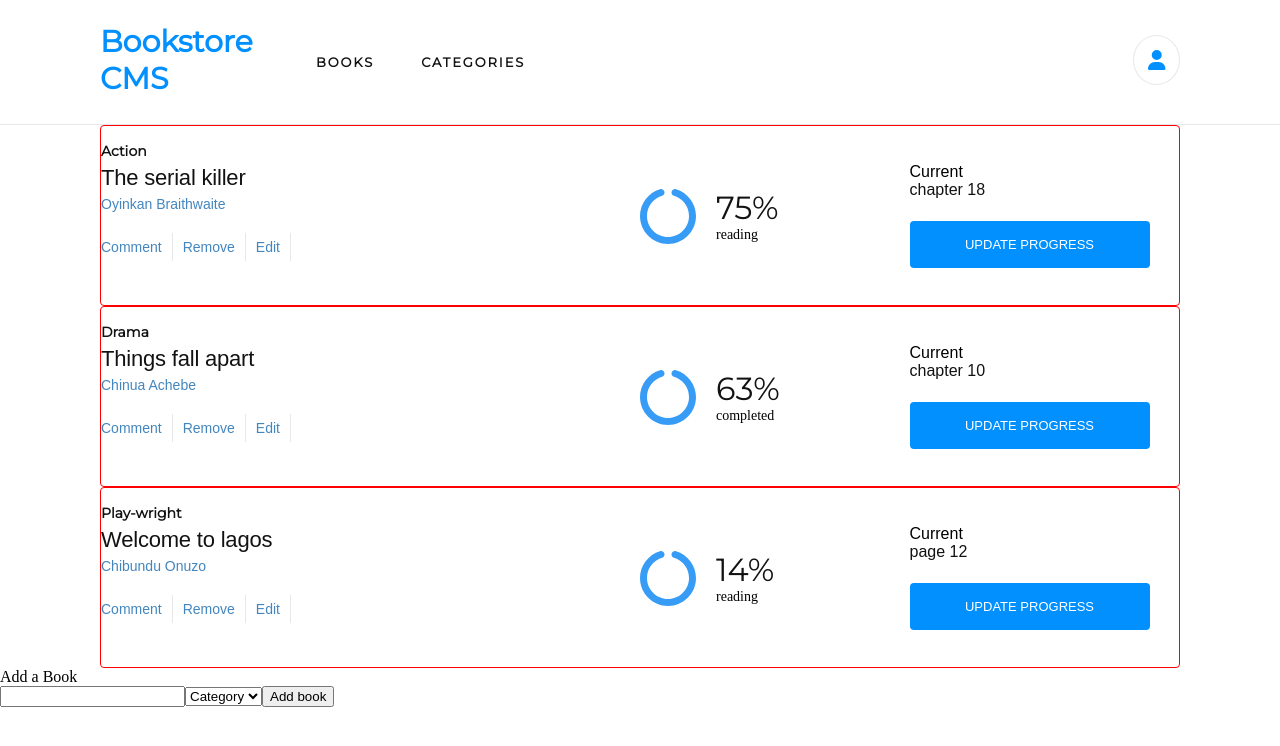
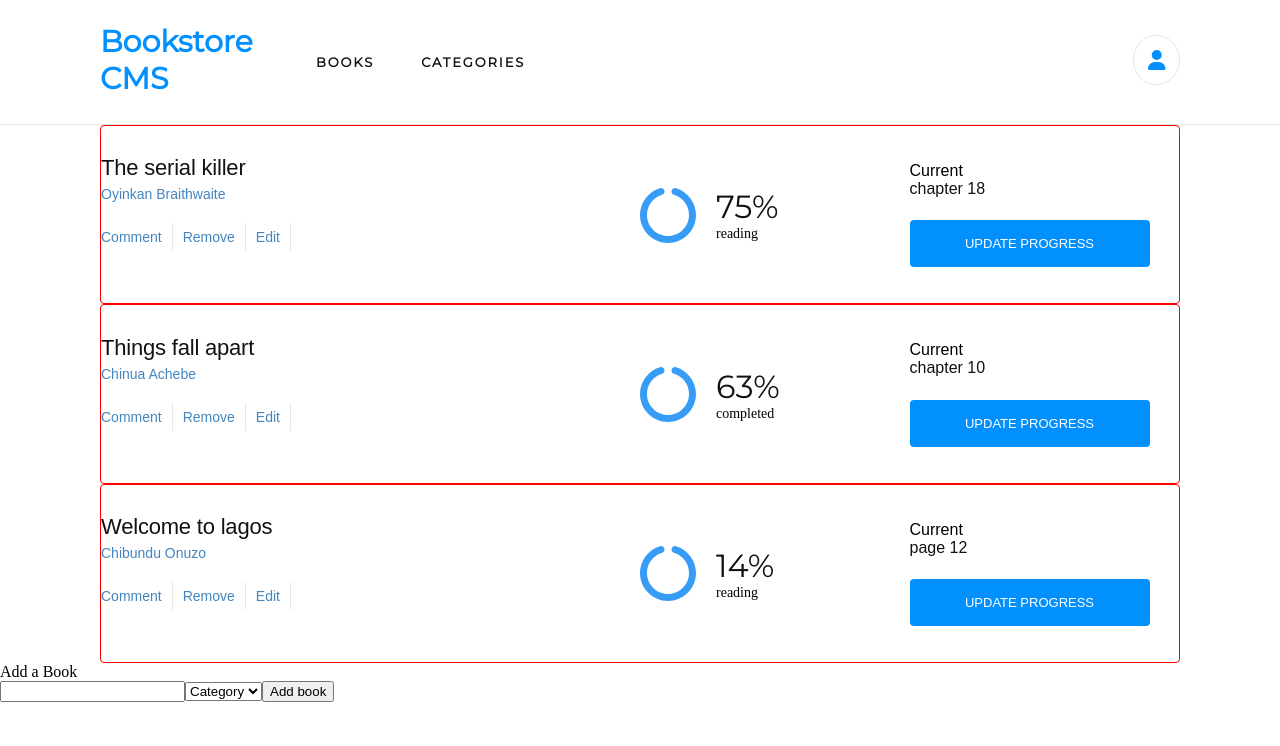
Before and after one commit to abiola-arobieke/book-store, a React (Create React App) app: page / in a window 1280 px wide. Shown: the top 746 px of the page. Built offline with nearby package versions, Linux system fonts and the light colour scheme.

Commit message:
Update BookItem.js file

```diff
--- a/src/components/BookItem.js
+++ b/src/components/BookItem.js
@@ -2,12 +2,12 @@ import PropTypes from 'prop-types';
 import { FontAwesomeIcon } from '@fortawesome/react-fontawesome';
 import { faCircleNotch } from '@fortawesome/free-solid-svg-icons';
 
-function BookItem({ book }) {
+function BookItem({ book, removeBook }) {
   return (
     <div className="d-flex book-info container">
       <div className="book-detail w-50c">
         <div>
-          <div className="book-category">{book.bookType}</div>
+          <div className="book-category">{book.category}</div>
           <div className="book-title">{book.title}</div>
           <div className="author text-blue">{book.author}</div>
         </div>
@@ -15,7 +15,7 @@ function BookItem({ book }) {
           <button type="button" className="text-blue btn-action line">
             Comment
           </button>
-          <button type="button" className="text-blue btn-action line pd-l10">
+          <button onClick={removeBook} type="button" className="text-blue btn-action line pd-l10">
             Remove
           </button>
           <button type="button" className="text-blue btn-action line pd-l10">
@@ -48,6 +48,7 @@ function BookItem({ book }) {
 
 BookItem.propTypes = {
   book: PropTypes.instanceOf(Object).isRequired,
+  removeBook: PropTypes.func.isRequired,
 };
 
 export default BookItem;
```
